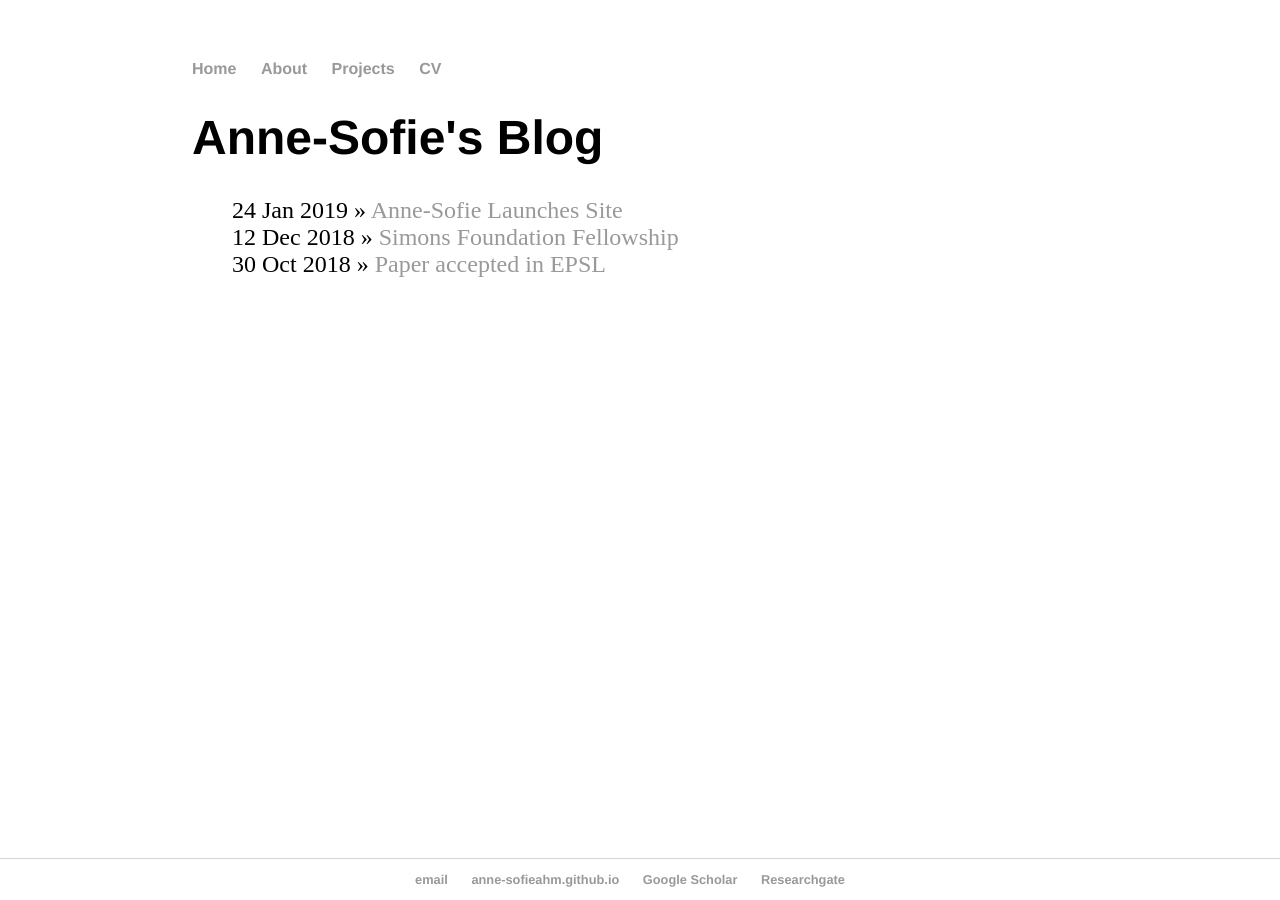
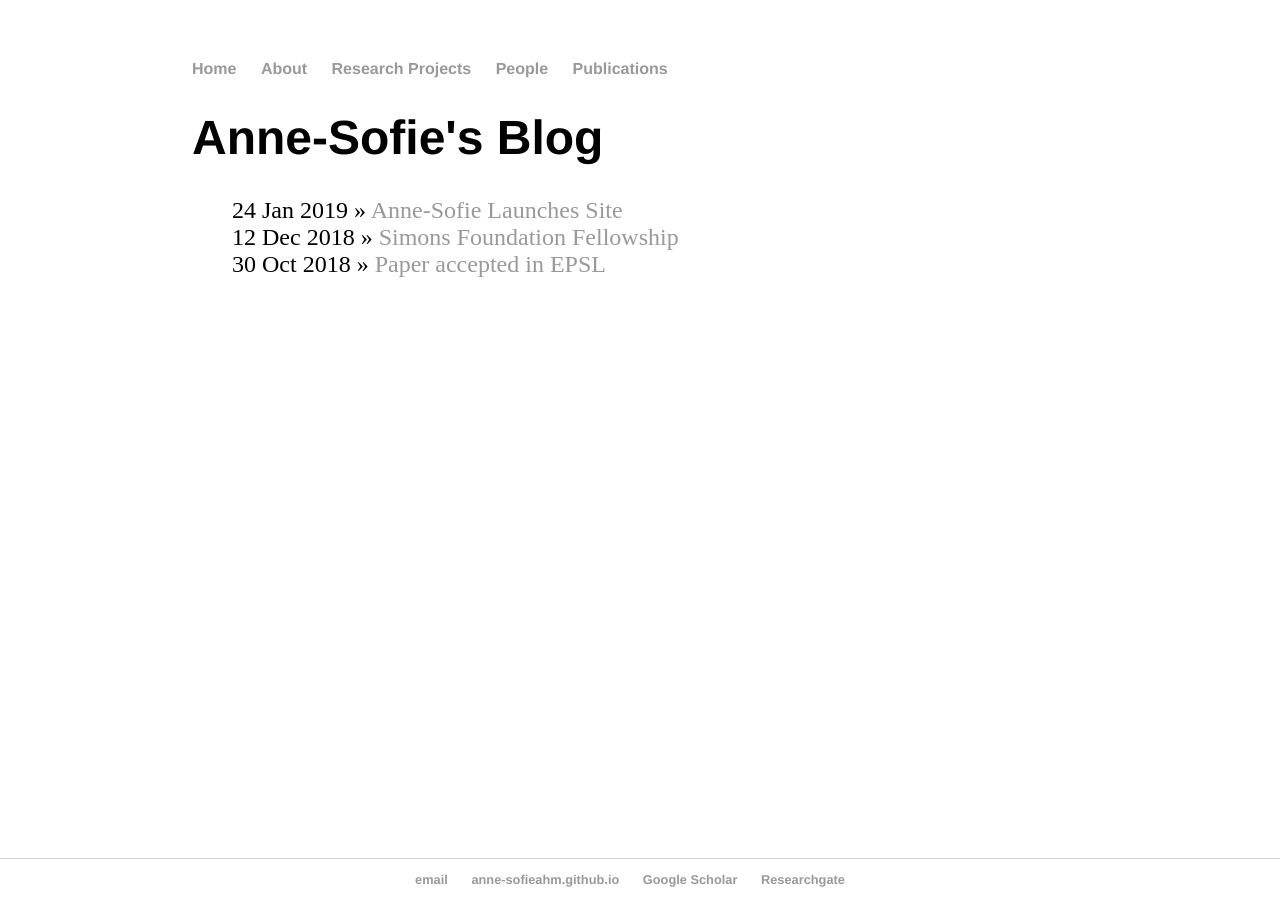
Before and after one commit to Anne-SofieAhm/Anne-SofieAhm.github.io, a Jekyll site: the page built from blog/index.html, in a window 1280 px wide. Built offline with Jekyll 4.4.1, drawn with Linux system fonts in a browser that asks for light colours.

Commit message:
Update default.html

```diff
--- a/_layouts/default.html
+++ b/_layouts/default.html
@@ -11,8 +11,9 @@
 	    		<ul>
 	        		<li><a href="/">Home</a></li>
 		        	<li><a href="/about">About</a></li>
-							<li><a href="/projects">Projects</a></li>
-	        		<li><a href="/mycv">CV</a></li>
+							<li><a href="/research">Research Projects</a></li>
+	        		<li><a href="/people">People</a></li>
+							<li><a href="/publications">Publications</a></li>
 	        		<!-- <li><a href="/blog">Blog</a></li> -->
 	    		</ul>
 			</nav>
```
